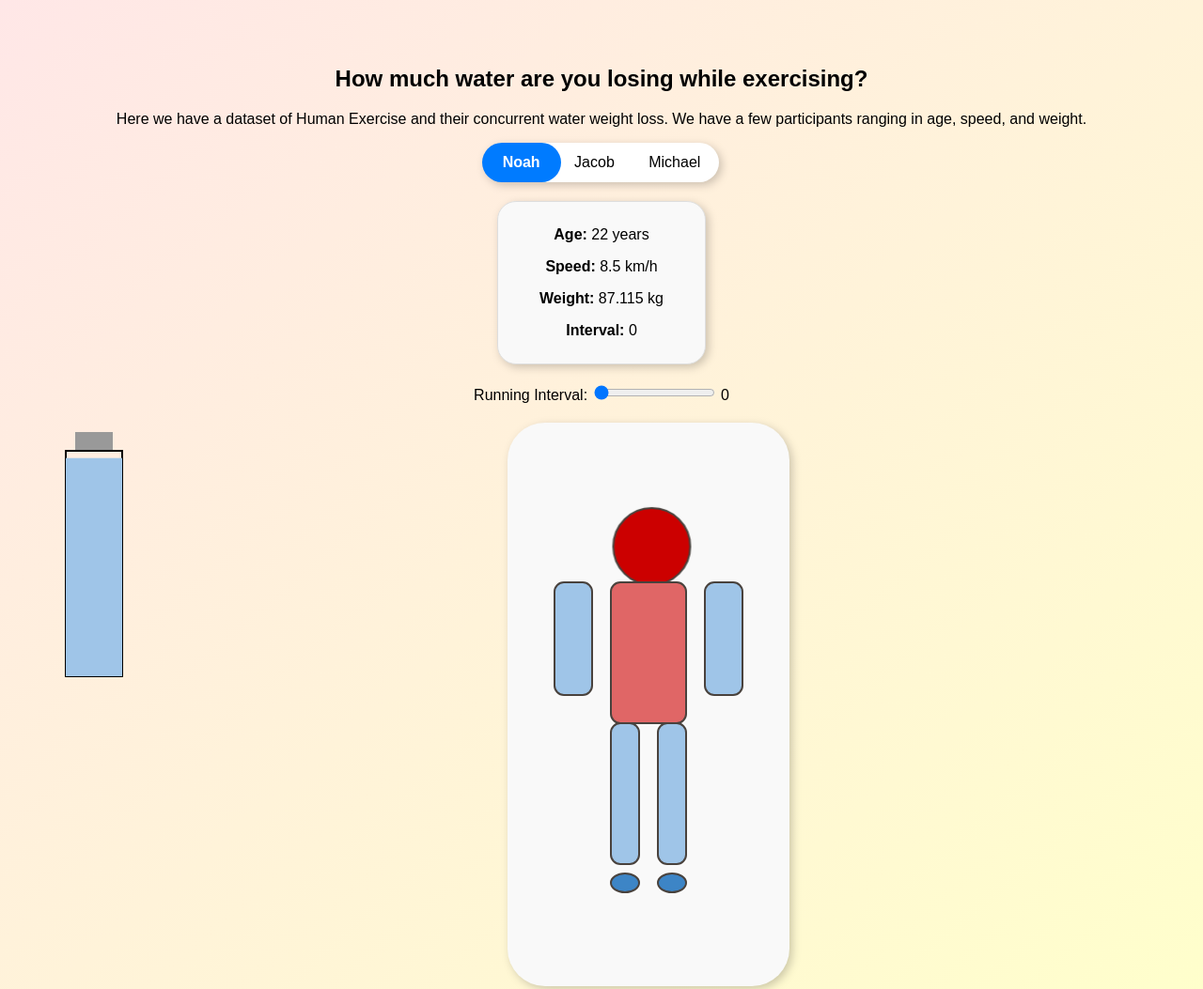
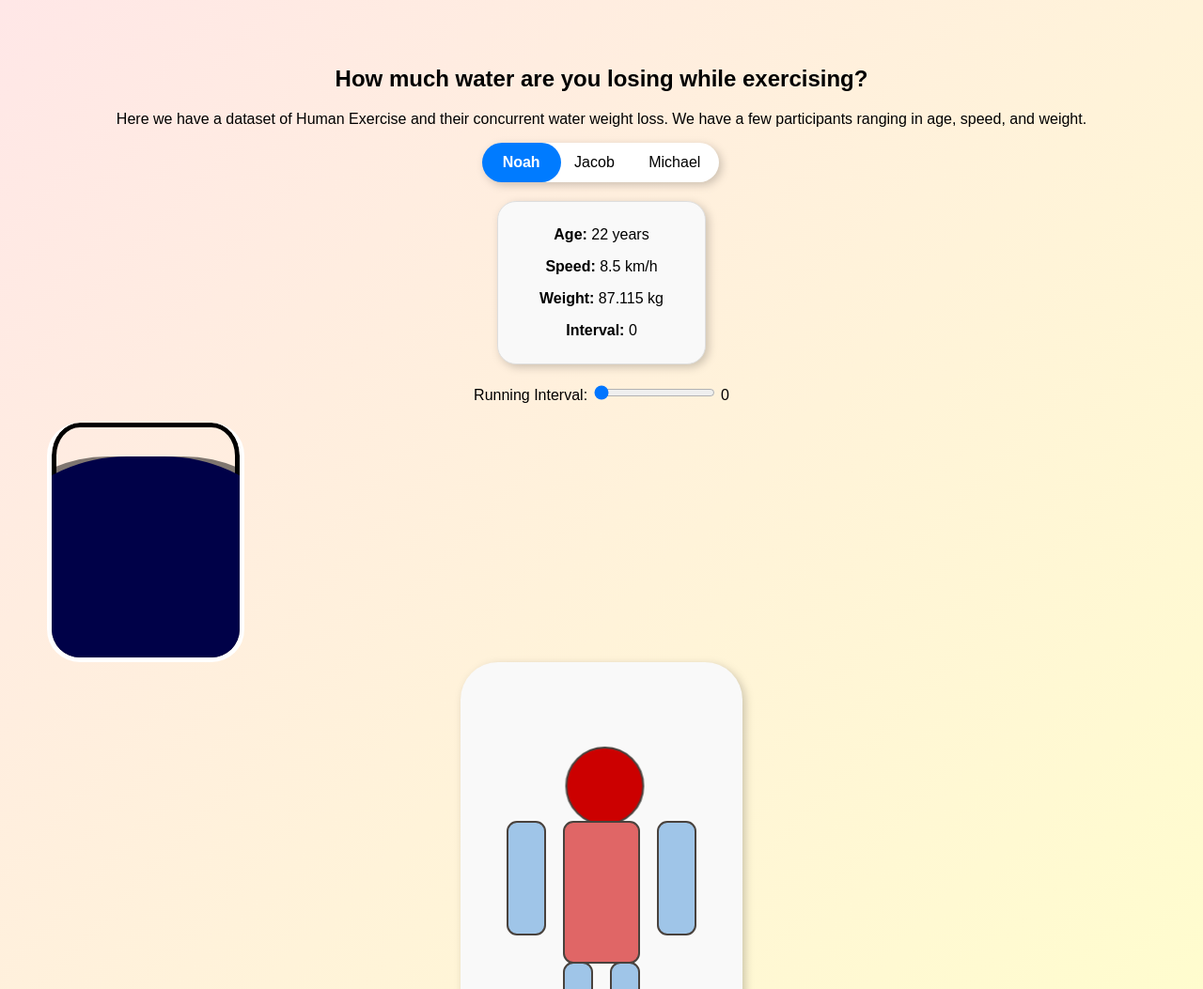
Before and after one commit to dhp003/hydrostats, a plain HTML site: page index.html in a window 1280 px wide. Shown: the top 1053 px of the page at 94% size. Drawn offline with nearby package versions, Linux system fonts and the light colour scheme.

Commit message:
water bottle update

```diff
--- a/index.html
+++ b/index.html
@@ -43,28 +43,10 @@
     <!-- The SVG code from your human_body.svg (inline or embedded) -->
 
     <div id="visualization-container">
-        <!-- Water Bottle SVG -->
-            <svg id="water-bottle-svg" width="100" height="300" viewBox="0 0 100 300">
-                <defs>
-                    <!-- SVG filter for a wavy (liquid) effect -->
-                    <filter id="wavy">
-                        <feTurbulence type="fractalNoise" baseFrequency="0.02" numOctaves="3" result="noise">
-                            <animate attributeName="baseFrequency" dur="5s" values="0.02;0.05;0.02"
-                                repeatCount="indefinite" />
-                        </feTurbulence>
-                        <feDisplacementMap in="SourceGraphic" in2="noise" scale="10" />
-                    </filter>
-                </defs>
-                <!-- Bottle Cap -->
-                <rect id="bottle-cap" x="30" y="10" width="40" height="20" fill="#999" />
-                <!-- Bottle Outline -->
-                <rect id="bottle-outline" x="20" y="30" width="60" height="240" fill="none" stroke="black"
-                    stroke-width="2" />
-                <!-- Water Fill Body: the static fill (no filter) -->
-                <rect id="water-fill-body" x="20" y="270" width="60" height="0" fill="#9fc5e8" />
-                <!-- Water Wave: the top band with wavy effect -->
-                <rect id="water-wave" x="20" y="270" width="60" height="0" fill="#9fc5e8" filter="url(#wavy)" />
-            </svg>
+        <!-- Cup (Water Bottle) on the left -->
+        <div id="water-bottle" class="cup">
+            <div class="wave"></div>
+        </div>
 
         <svg id="human-svg" viewBox="0 0 300 500" width="300" height="600">
             <circle id="head" cx="150" cy="80" r="40" />
--- a/script.js
+++ b/script.js
@@ -4,16 +4,15 @@ document.addEventListener("DOMContentLoaded", function () {
     const dataBox = document.getElementById("data-box");
     const intervalSlider = document.getElementById("interval-slider");
     const intervalValueDisplay = document.getElementById("interval-value");
+    const waveEl = document.querySelector(".wave");
 
     let globalData = [];
     let selectedParticipant = 2; // Default participant
     let selectedInterval = 0;    // Default running interval
 
     // Define weight mapping (adjust these based on your data)
-    const minWeight = 0;
-    const maxWeight = 90;
-    const bottleFillAreaHeight = 240; // Bottle fill area: y=30 to y=270
-    const waveHeight = 0;            // Fixed height for the wavy top
+    const minWeight = 70;  // Minimum expected weight (kg)
+    const maxWeight = 90;  // Maximum expected weight (kg)
 
     // Color mapping for temperatures
     function getColor(temp) {
@@ -35,45 +34,30 @@ document.addEventListener("DOMContentLoaded", function () {
         toggleBackground.style.transform = `translateX(${buttonLeft - extraPadding / 2}px)`;
     }
 
-    // Update the water bottle fill based on dynamic weight
-    function updateWaterBottle(weight) {
-        // Clamp weight to the expected range
+    // Update the cup fill level (the .wave element) based on dynamic weight.
+    // Here we map the weight to a percentage fill of the cup.
+    function updateWaterCup(weight) {
+        // Clamp weight to our expected range.
         const clampedWeight = Math.max(minWeight, Math.min(maxWeight, weight));
-        // Compute total fill height relative to bottleFillAreaHeight
-        const totalFillHeight = ((clampedWeight - minWeight) / (maxWeight - minWeight)) * bottleFillAreaHeight;
-        // Bottle fill starts at y=30; so top of fill is:
-        const fillTopY = 30 + (bottleFillAreaHeight - totalFillHeight);
-
-        // Split into two parts:
-        // water-wave: top band with fixed height (or full height if totalFillHeight is very small)
-        const waveH = totalFillHeight > waveHeight ? waveHeight : totalFillHeight;
-        // water-fill-body: remainder below the wave (could be zero)
-        const bodyH = totalFillHeight > waveHeight ? totalFillHeight - waveHeight : 0;
-
-        // Update water-wave (wavy top edge)
-        d3.select("#water-wave")
-          .attr("y", fillTopY)
-          .attr("height", waveH);
-
-        // Update water-fill-body (static part)
-        d3.select("#water-fill-body")
-          .attr("y", fillTopY + waveH)
-          .attr("height", bodyH);
+        // Calculate fill percentage: 0% at minWeight, 100% at maxWeight.
+        const fillPercent = ((clampedWeight - minWeight) / (maxWeight - minWeight)) * 100;
+        // Set the .wave element height accordingly.
+        waveEl.style.height = `${fillPercent}%`;
     }
 
-    // Update the SVG visualization, water bottle, and data box
+    // Update the SVG visualization, cup fill, and data box.
     function updateChart(participantId) {
-        // Get the static row (running interval 0) for age, speed, etc.
+        // Get the static row (running interval 0) for static info.
         const staticRow = globalData.find(d => +d.id === participantId && +d["running interval"] === 0);
         if (!staticRow) {
             console.warn("No static data found for participant", participantId);
             return;
         }
 
-        // Get the dynamic row for the current interval (or fall back to staticRow)
+        // Get the dynamic row for the current interval (or fall back to staticRow).
         const dynamicRow = globalData.find(d => +d.id === participantId && +d["running interval"] === selectedInterval) || staticRow;
 
-        // Update the data box with static info and current interval
+        // Update the data box (using static info for age and speed, dynamic weight).
         dataBox.innerHTML = `
             <p><strong>Age:</strong> ${staticRow["age [years]"]} years</p>
             <p><strong>Speed:</strong> ${staticRow["running speed [km/h]"]} km/h</p>
@@ -81,11 +65,11 @@ document.addEventListener("DOMContentLoaded", function () {
             <p><strong>Interval:</strong> ${selectedInterval}</p>
         `;
 
-        // Update water bottle fill using dynamic weight
+        // Update the cup fill based on dynamic weight.
         const dynamicWeight = +dynamicRow["weight measured using Kern DE 150K2D [kg]"];
-        updateWaterBottle(dynamicWeight);
+        updateWaterCup(dynamicWeight);
 
-        // Parse temperature values from dynamicRow
+        // Parse temperature values from dynamicRow.
         const earTemp   = +dynamicRow["temperature ear [degree C]"];
         const chestTemp = +dynamicRow["temperature chest [degree C]"];
         const backTemp  = +dynamicRow["temperature back [degree C]"];
@@ -98,7 +82,7 @@ document.addEventListener("DOMContentLoaded", function () {
         const upperLeg  = +dynamicRow["temperature upper leg [degree C]"];
         const lowerLeg  = +dynamicRow["temperature lower leg [degree C]"];
 
-        // Update human SVG colors
+        // Update human SVG colors based on temperature values.
         d3.select("#head").attr("fill", getColor(earTemp));
         const avgTorso = (chestTemp + backTemp) / 2;
         d3.select("#torso").attr("fill", getColor(avgTorso));
@@ -111,24 +95,24 @@ document.addEventListener("DOMContentLoaded", function () {
         d3.select("#rightFoot").attr("fill", getColor(rightFoot));
     }
 
-    // Load the CSV data once
+    // Load the CSV data once.
     d3.csv("data.csv").then(function (data) {
         globalData = data;
         updateChart(selectedParticipant);
     });
 
-    // Update slider display and chart when slider changes
+    // Update slider display and chart when the slider changes.
     intervalSlider.addEventListener("input", function () {
         selectedInterval = +this.value;
         intervalValueDisplay.textContent = this.value;
         updateChart(selectedParticipant);
     });
 
-    // Update toggle background on window resize
+    // Update toggle background on window resize.
     window.addEventListener("resize", updateBackground);
     updateBackground();
 
-    // Set up click handlers for participant toggle options
+    // Set up click handlers for participant toggle options.
     toggleOptions.forEach(option => {
         option.addEventListener("click", function () {
             toggleOptions.forEach(btn => btn.classList.remove("selected"));
--- a/style.css
+++ b/style.css
@@ -130,9 +130,67 @@ body {
 }
 
 
-/* Visualization Container: display water bottle and human side-by-side */
-#visualization-container {
-    display: flex;
-    align-items: flex-start;
-    gap: 0;
+/* Cup styling for the water bottle */
+.cup {
+    position: relative;
+    width: 200px;
+    height: 250px;
+    margin-top: 20px;
+    border: 5px solid white;
+    border-top: none;
+    border-top-left-radius: 2px;
+    border-top-right-radius: 2px;
+    border-radius: 35px;
+    box-shadow: inset 0 0 0 5px #000;
+    overflow: hidden;
 }
+
+/* Wave element with liquid effect (only rotating, not rising) */
+.wave {
+    position: absolute;
+    bottom: 0;
+    width: 100%;
+    /* Height will be set dynamically (fill percentage) */
+    height: 0%;
+    /* background: rgb(12, 10, 139); */
+    /* box-shadow: inset 0 0 0 5px #000; */
+    border-radius: 30px;
+    border-top-left-radius: 0;
+    border-top-right-radius: 0;
+}
+
+/* Remove the vertical "rise" animation */
+.wave:before,
+.wave:after {
+    content: '';
+    position: absolute;
+    width: 200%;
+    height: 200%;
+    top: 0;
+    /* Fixed top position */
+    left: 50%;
+    transform: translate(-50%, 0);
+    background: black;
+}
+
+.wave:before {
+    border-radius: 45%;
+    animation: animate 2.5s linear infinite;
+    background: rgb(0, 2, 145);
+}
+
+.wave:after {
+    border-radius: 40%;
+    animation: animate 2.5s linear infinite;
+    background: rgba(0, 0, 0, 0.5);
+}
+
+@keyframes animate {
+    0% {
+        transform: translate(-50%, 0) rotate(0deg);
+    }
+
+    100% {
+        transform: translate(-50%, 0) rotate(360deg);
+    }
+}
```
Lines whose indentation alone changed are shown as unchanged.
